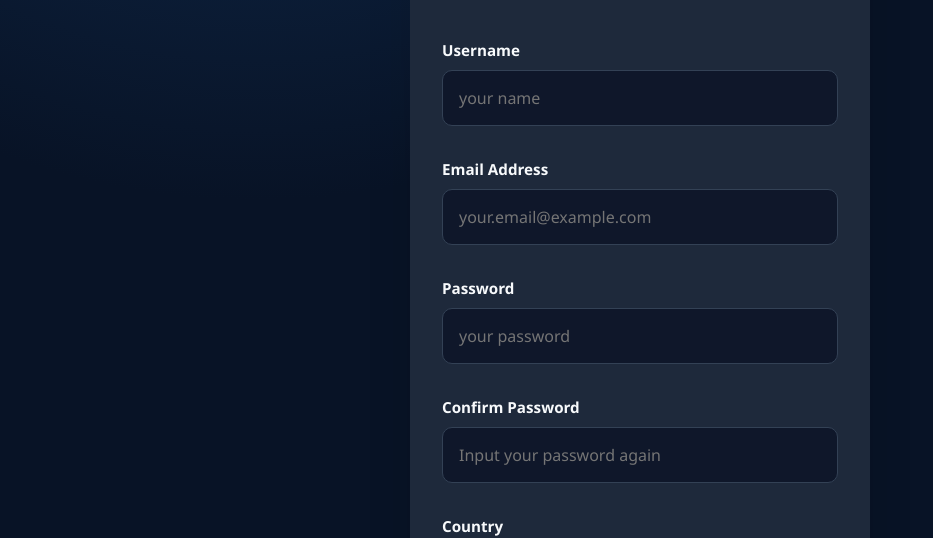
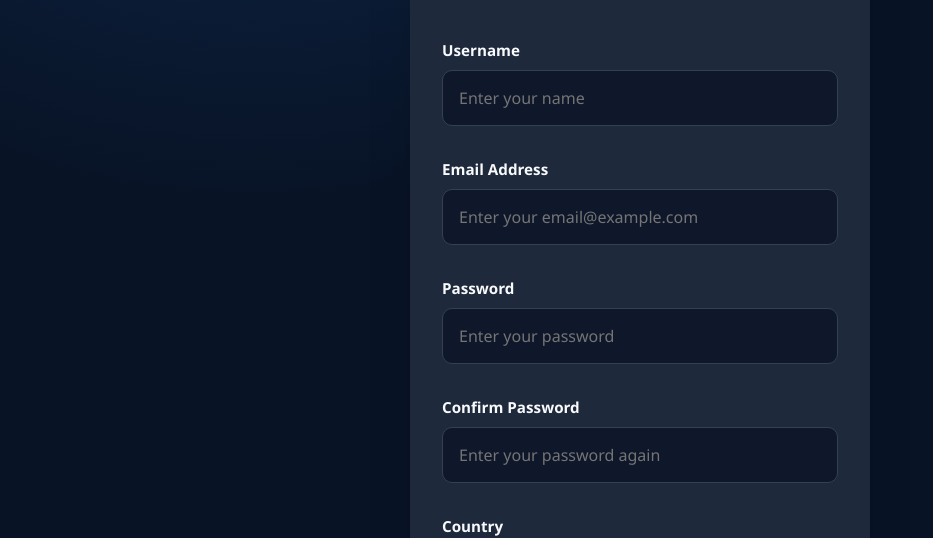
Before and after one commit to RMIT-Full-Stack-Development-2026A/Group9, a React (Vite) app in the folder frontend/: page /register in a window 1280 px wide. Shown: the part 528-1066 px from the top of the page, without its empty margins (0-933 px from the left). Built offline with nearby package versions, Linux system fonts and the light colour scheme; no server answers.

Commit message:
Update placeholder text in RegistrationForm inputs for improved clarity

```diff
--- a/frontend/src/modules/auth/components/RegistrationForm/RegistrationForm.jsx
+++ b/frontend/src/modules/auth/components/RegistrationForm/RegistrationForm.jsx
@@ -74,7 +74,7 @@ const Registration = () => {
             <label className={getFieldError('username') ? styles.errorLabel : ''}>Username</label>
             <input
               type="text"
-              placeholder="your name"
+              placeholder="Enter your name"
               className={getFieldError('username') ? styles.errorInput : ''}
               onChange={(e) => setformData({...formData, username: e.target.value})}
             />
@@ -87,7 +87,7 @@ const Registration = () => {
             <label className={getFieldError('email') ? styles.errorLabel : ''}>Email Address</label>
             <input
               type="email"
-              placeholder="your.email@example.com"
+              placeholder="Enter your email@example.com"
               className={getFieldError('email') ? styles.errorInput : ''}
               onChange={(e) => setformData({...formData, email: e.target.value})}
             />
@@ -100,7 +100,7 @@ const Registration = () => {
             <label className={getFieldError('password') ? styles.errorLabel : ''}>Password</label>
             <input
               type="password"
-              placeholder="your password"
+              placeholder="Enter your password"
               className={getFieldError('password') ? styles.errorInput : ''}
               onChange={(e) => setformData({...formData, password: e.target.value})}
             />
@@ -113,7 +113,7 @@ const Registration = () => {
             <label className={getFieldError('confirmPassword') ? styles.errorLabel : ''}>Confirm Password</label>
             <input
               type="password"
-              placeholder="Input your password again"
+              placeholder="Enter your password again"
               className={getFieldError('confirmPassword') ? styles.errorInput : ''}
               onChange={(e) => setformData({...formData, confirmPassword: e.target.value})}
             />
```
